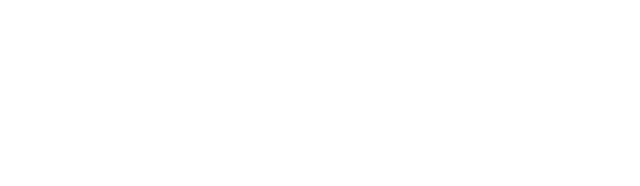
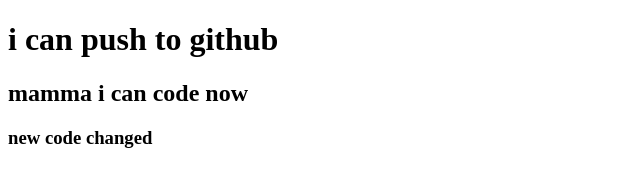
Before and after one commit to SuparnaAishee/repo-second, a plain HTML site: page index.html in a window 1280 px wide. Shown: the whole page, without its empty margins (0-640 px from the left). Drawn offline with Linux system fonts and the light colour scheme.

Commit message:
added header

```diff
--- a/index.html
+++ b/index.html
@@ -7,6 +7,8 @@
     <title>repo second</title>
 </head>
 <body>
-
+    <h1>i can push to github</h1>
+    <h2>mamma i can code now</h2>
+    <h3>new code changed</h3>
 </body>
 </html>
```
